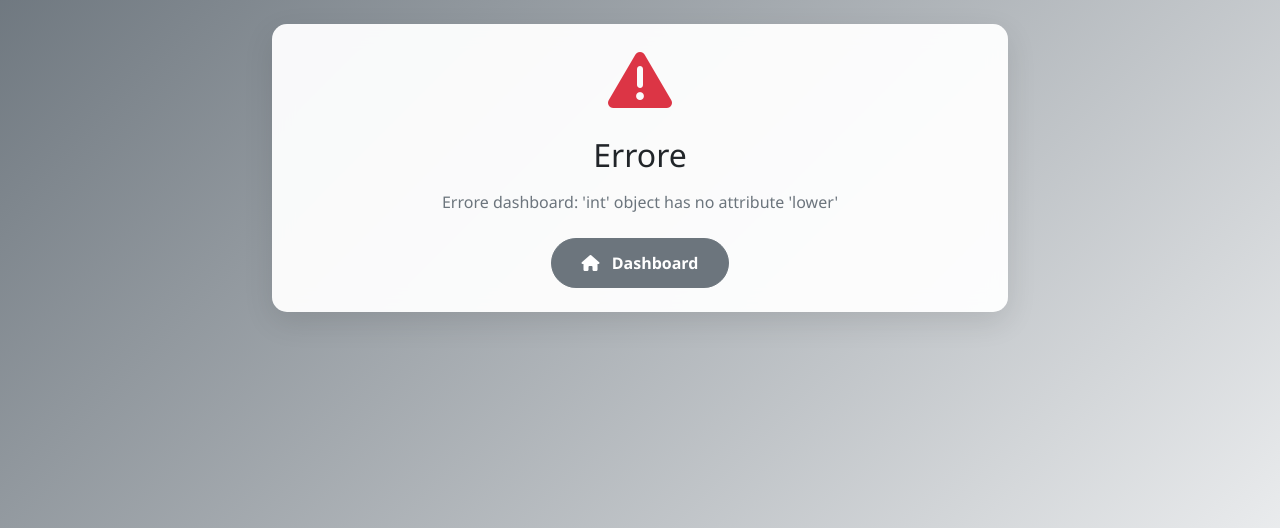
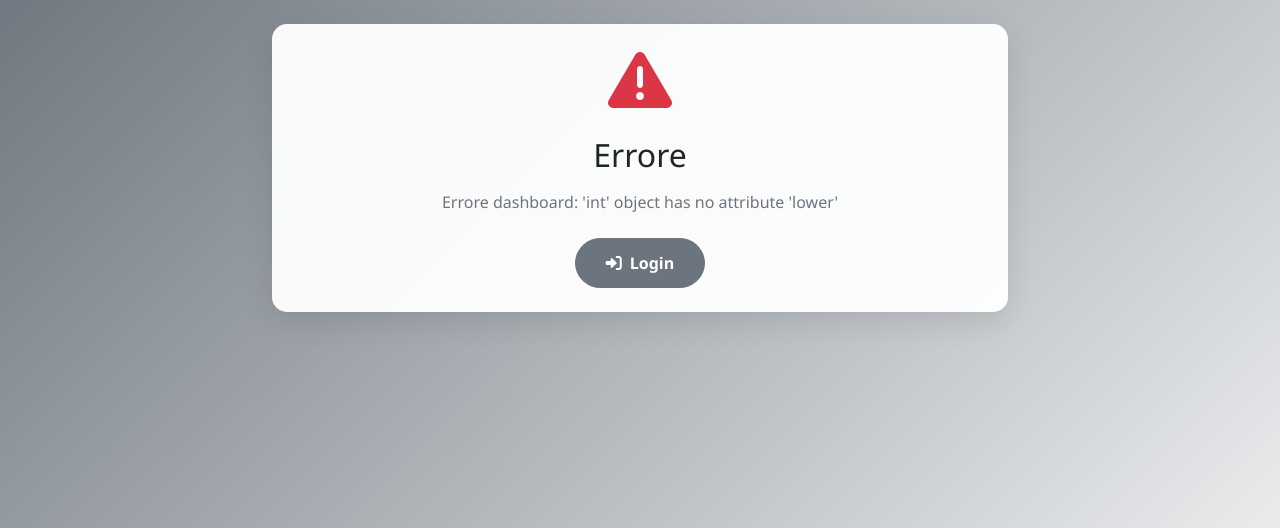
Before and after one commit to matteo-farinelli/azure-deploy, a Flask app: page /dashboard in a window 1280 px wide. Shown: the part 56-584 px from the top of the page. Run offline with Flask 3, Linux system fonts and the light colour scheme; the visitor is signed in with stand-in values (Sample User, id 1).

Commit message:
Update error.html

```diff
--- a/templates/error.html
+++ b/templates/error.html
@@ -1,4 +1,7 @@
 {% extends "base.html" %}
+
+{% block title %}Errore - Assessment App{% endblock %}
+
 {% block content %}
 <div class="container">
     <div class="row justify-content-center">
@@ -7,10 +10,16 @@
                 <i class="fas fa-exclamation-triangle fa-4x text-danger mb-4"></i>
                 <h2 class="mb-3">Errore</h2>
                 <p class="text-muted mb-4">{{ error }}</p>
-                <a href="{{ url_for('dashboard') if session.logged_in else url_for('login') }}" class="btn btn-primary">
-                    <i class="fas fa-home me-2"></i>
-                    {% if session.logged_in %}Dashboard{% else %}Login{% endif %}
-                </a>
+
+                {% if show_dashboard_button %}
+                    <a href="{{ url_for('dashboard') }}" class="btn btn-primary">
+                        <i class="fas fa-home me-2"></i>Dashboard
+                    </a>
+                {% else %}
+                    <a href="{{ url_for('login') }}" class="btn btn-primary">
+                        <i class="fas fa-sign-in-alt me-2"></i>Login
+                    </a>
+                {% endif %}
             </div>
         </div>
     </div>
```
